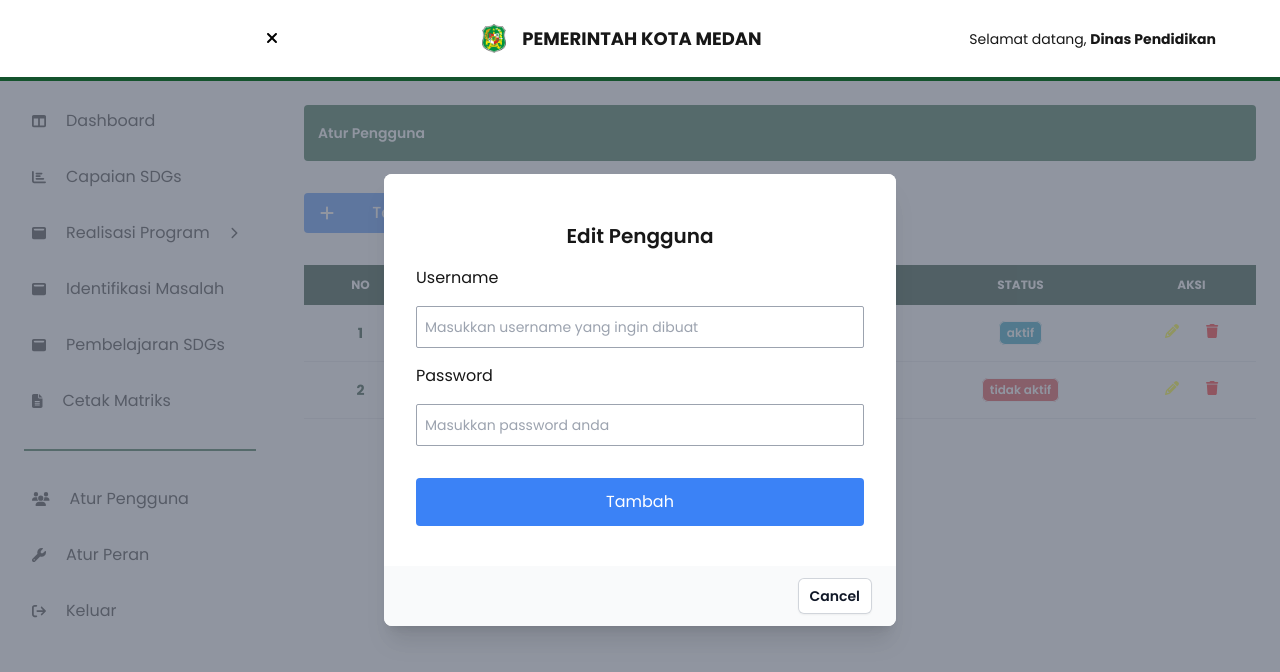
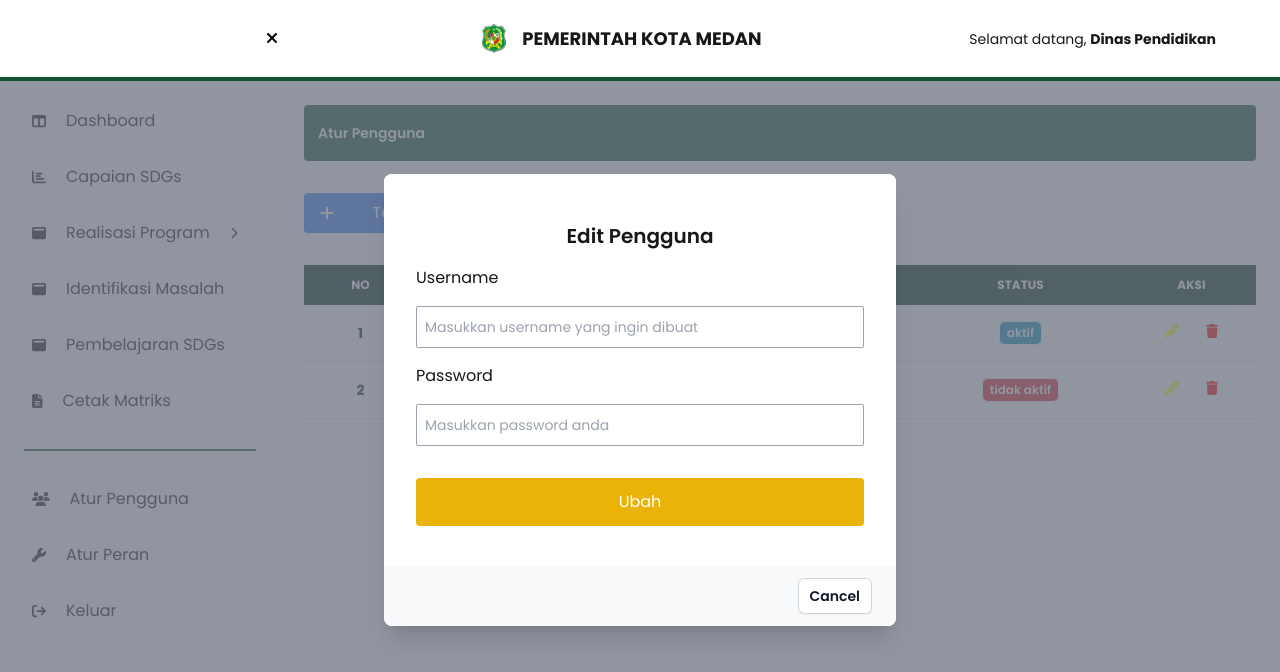
Before and after one commit to mtaufikbaskoro/frontend-aplikasi-sdgs, a Next.js app: page /dashboard/pengguna in a window 1280 px wide. Both pictures are taken after a click on the button 1171 px from the left and 331 px from the top of the page. Shown: the top 672 px of the page. Built offline with nearby package versions, Linux system fonts and the light colour scheme.

Commit message:
update edit button in "pengguna" page

```diff
--- a/src/app/dashboard/pengguna/form/edit.jsx
+++ b/src/app/dashboard/pengguna/form/edit.jsx
@@ -30,7 +30,7 @@ const Edit = () => {
                 }
             </div>
             <div className="mt-8 flex flex-col">
-                <button type="submit" className="bg-blue-500 text-white py-3 rounded cursor-pointer hover:text-blue-500 hover:bg-white hover:ring-offset-2 hover:ring-2 hover:ring-blue-500 transition-all ease-in ease-out">Tambah</button>
+                <button type="submit" className="bg-yellow-500 text-white py-3 rounded cursor-pointer hover:text-yellow-500 hover:bg-white hover:ring-offset-2 hover:ring-2 hover:ring-yellow-500 transition-all ease-in ease-out">Ubah</button>
             </div>
         </form>
     )
```
